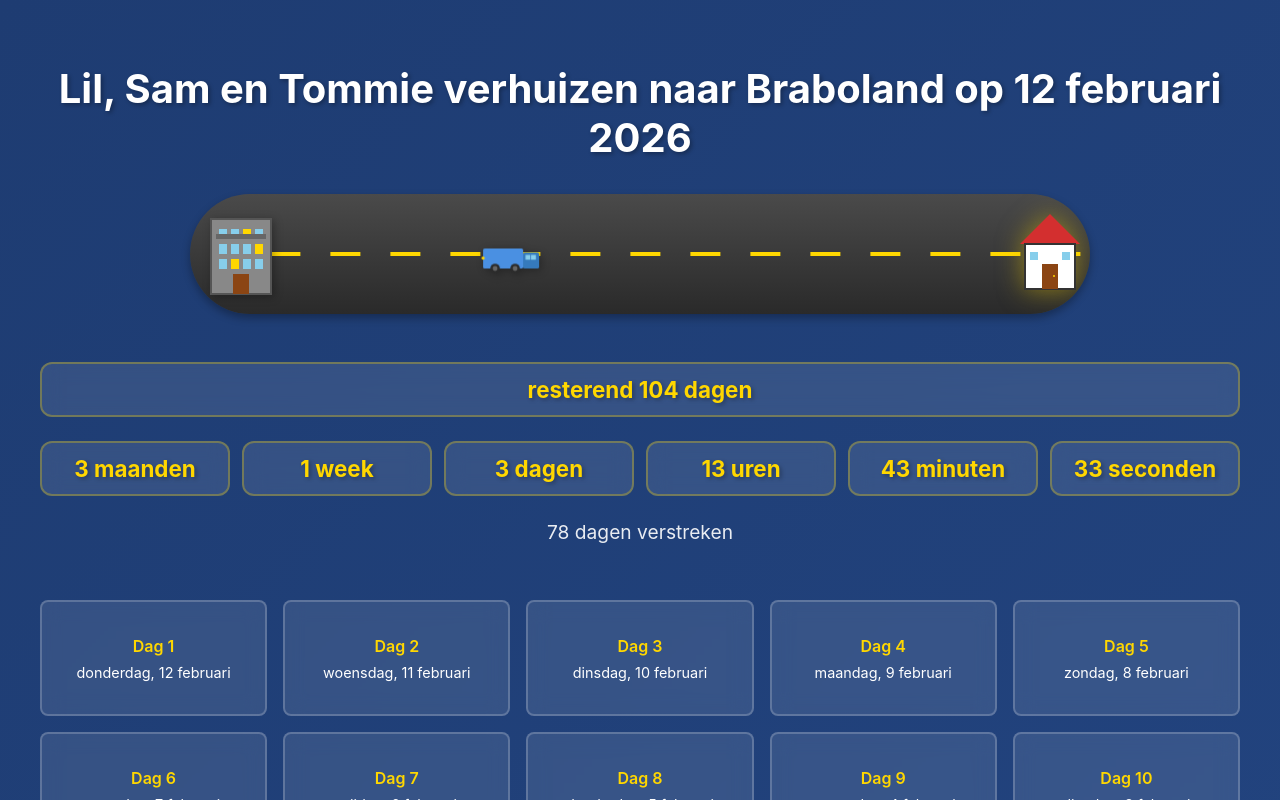
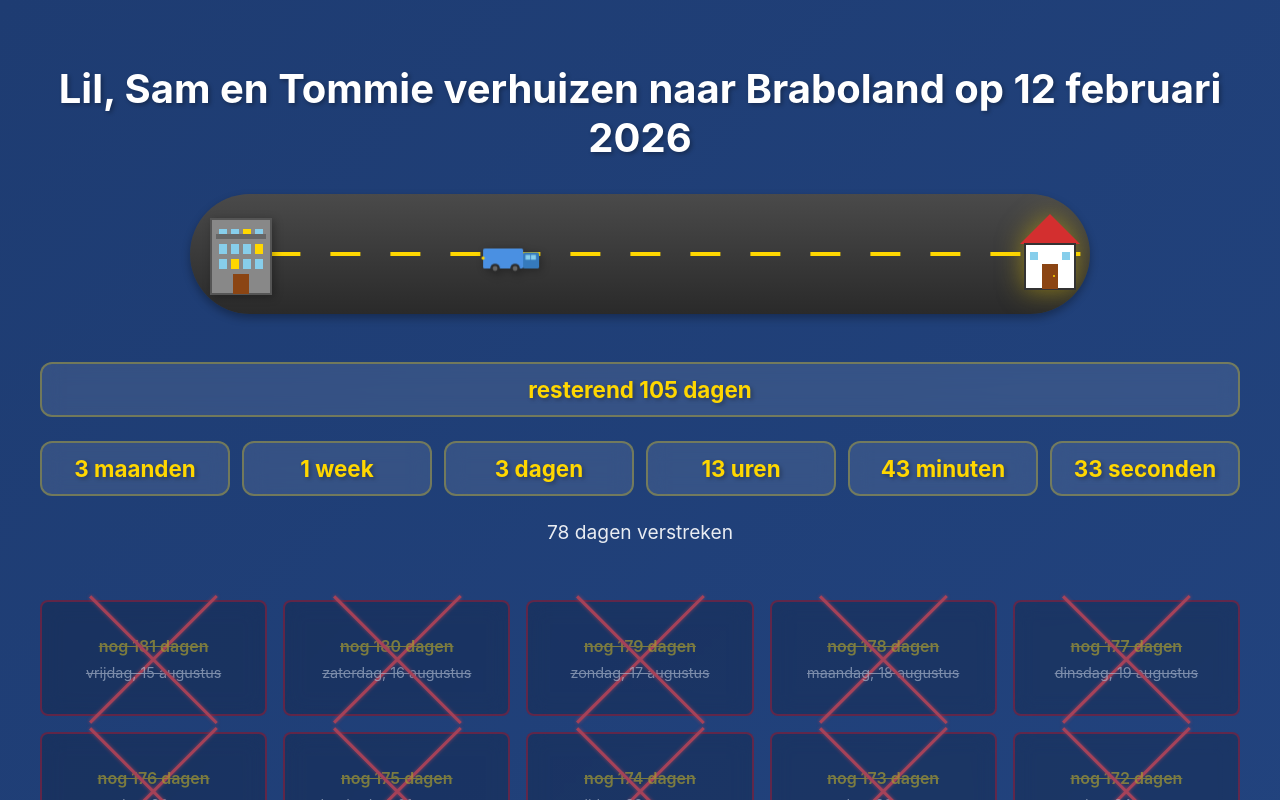
Before and after one commit to samueldesmit/countdown, a React (Create React App) app: page / in a window 1280 px wide. Shown: the top 800 px of the page. Built offline with nearby package versions, Linux system fonts and the light colour scheme.

Commit message:
down count

```diff
--- a/src/App.js
+++ b/src/App.js
@@ -32,10 +32,18 @@ function App() {
   }, [targetDate, startDate]);
 
   // Calculate days remaining from today to targetDate
+  // Add 1 day so that on 11 feb it shows "nog 1 dag"
   const daysRemaining = useMemo(() => {
     const diff = (targetDate - today) / (1000 * 60 * 60 * 24);
-    return Math.ceil(diff);
+    const days = Math.ceil(diff);
+    // Add 1 day to show one day ahead
+    return days + 1;
   }, [targetDate, today]);
+
+  // Check if we've reached or passed the target date
+  const isTargetDateReached = useMemo(() => {
+    return today >= targetDate;
+  }, [today, targetDate]);
 
   // Calculate days passed (from start to preview date)
   const daysPassed = useMemo(() => {
@@ -141,6 +149,7 @@ function App() {
 
   // Generate all dates from start date to target date
   // Dag 182 = 15 augustus (start), Dag 1 = 12 februari (end)
+  // Show in normal order: day 1 to day 182
   const dates = useMemo(() => {
     const datesArray = [];
 
@@ -155,8 +164,8 @@ function App() {
       });
     }
 
-    // Reverse the array to show from last day (182) back to day 1
-    return datesArray.reverse();
+    // Return in normal order (day 1 to day 182)
+    return datesArray;
   }, [startDate, totalDaysInJourney]);
 
   // Format date name
@@ -277,6 +286,10 @@ function App() {
         </div>
 
         <div className="countdown-info">
+          {isTargetDateReached ? (
+            <p className="time-item" style={{ marginBottom: '1.5rem', minWidth: '250px', textAlign: 'center' }}>het is zover</p>
+          ) : (
+            <>
               <p className="time-item" style={{ marginBottom: '1.5rem', minWidth: '250px', textAlign: 'center' }}>resterend {daysRemaining} {daysRemaining === 1 ? 'dag' : 'dagen'}</p>
               <div className="time-remaining">
                 <p className="time-item">{timeRemaining.months} {timeRemaining.months === 1 ? 'maand' : 'maanden'}</p>
@@ -287,6 +300,8 @@ function App() {
                 <p className="time-item">{timeRemaining.seconds} {timeRemaining.seconds === 1 ? 'seconde' : 'seconden'}</p>
               </div>
               <p className="crossed-info">{daysPassed} dagen verstreken</p>
+            </>
+          )}
         </div>
 
         <div className="dates-grid">
@@ -295,12 +310,24 @@ function App() {
             // If daysPassed = 50, then days 182, 181, ..., 133 are in the past (should be crossed)
             // Days with dayNumber > (totalDaysInJourney - daysPassed) should be crossed off
             const isCrossedOff = item.dayNumber > (totalDaysInJourney - daysPassed);
+            // Check if this date is the target date (12 februari)
+            const itemDate = new Date(item.date);
+            itemDate.setHours(0, 0, 0, 0);
+            const targetDateOnly = new Date(targetDate);
+            targetDateOnly.setHours(0, 0, 0, 0);
+            const isTargetDate = itemDate.getTime() === targetDateOnly.getTime();
+
             return (
               <div
                 key={index}
                 className={`date-item ${isCrossedOff ? 'crossed-off' : ''}`}
               >
-                <div className="date-day">Dag {item.dayNumber}</div>
+                <div className="date-day">
+                  {isTargetDate ? 'het is zover' : (() => {
+                    const displayDay = item.dayNumber - 1;
+                    return displayDay > 0 ? `nog ${displayDay} ${displayDay === 1 ? 'dag' : 'dagen'}` : '';
+                  })()}
+                </div>
                 <div className="date-name">{formatDateName(item.date)}</div>
               </div>
             );
```
Lines whose indentation alone changed are shown as unchanged.
